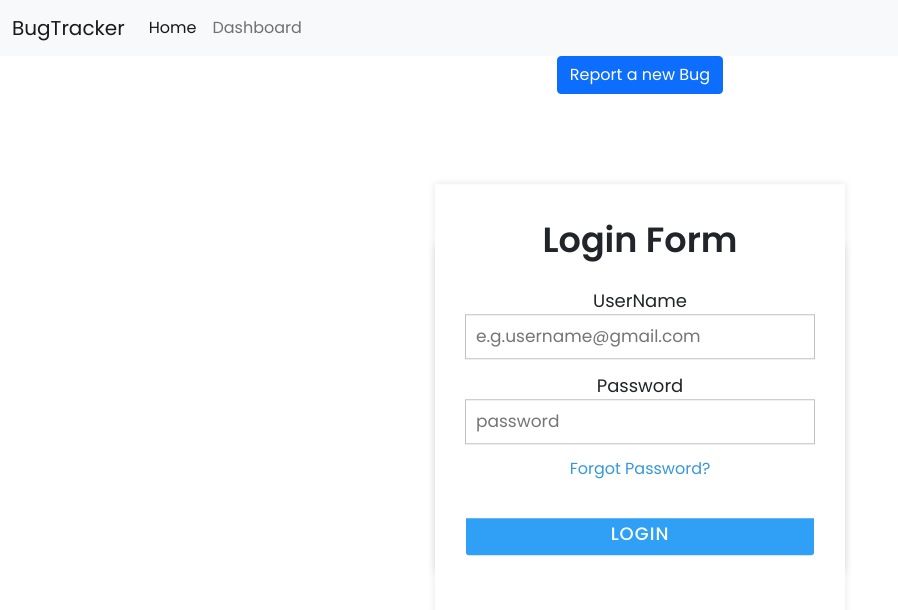
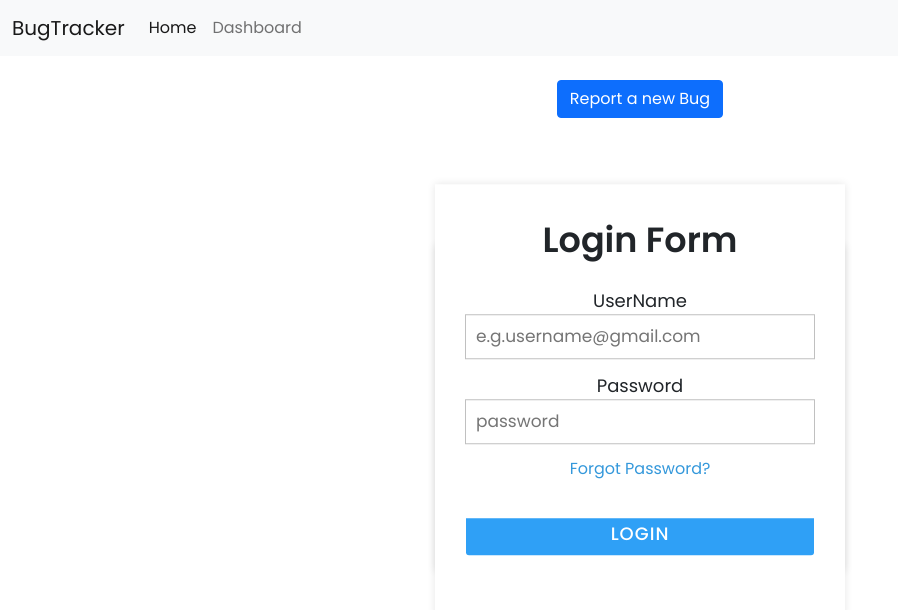
Before and after one commit to Archit-Suthar/TRINIT_ExitCode_Dev02, a React (Create React App) app: page /login in a window 1280 px wide. Shown: the top 610 px of the page, without its empty margins (0-898 px from the left). Built offline with nearby package versions, Linux system fonts and the light colour scheme.

Commit message:
capital -_-

```diff
--- a/src/App.js
+++ b/src/App.js
@@ -1,8 +1,8 @@
 import './App.css';
 import Navbar from './components/navbar/navbar';
 import AddBug from './components/Bug/AddBug';
-import Buglist from './components/buglist/buglist';
-import Login from './components/login/login';
+import Buglist from './components/buglist/Buglist';
+import Login from './components/login/Login';
 import {
   BrowserRouter as Router,
   Routes ,
--- a/src/components/Bug/AddBug.js
+++ b/src/components/Bug/AddBug.js
@@ -19,7 +19,7 @@ function AddBug() {
   const onChange = (e)=>{
     setBug({...bug,[e.target.name]:e.target.value});
   }
-  return <div>
+  return <div className="mt-4">
     <button type="button" className="btn btn-primary" data-bs-toggle="modal"  data-bs-target="#addBug">
       Report a new Bug
     </button>
```
